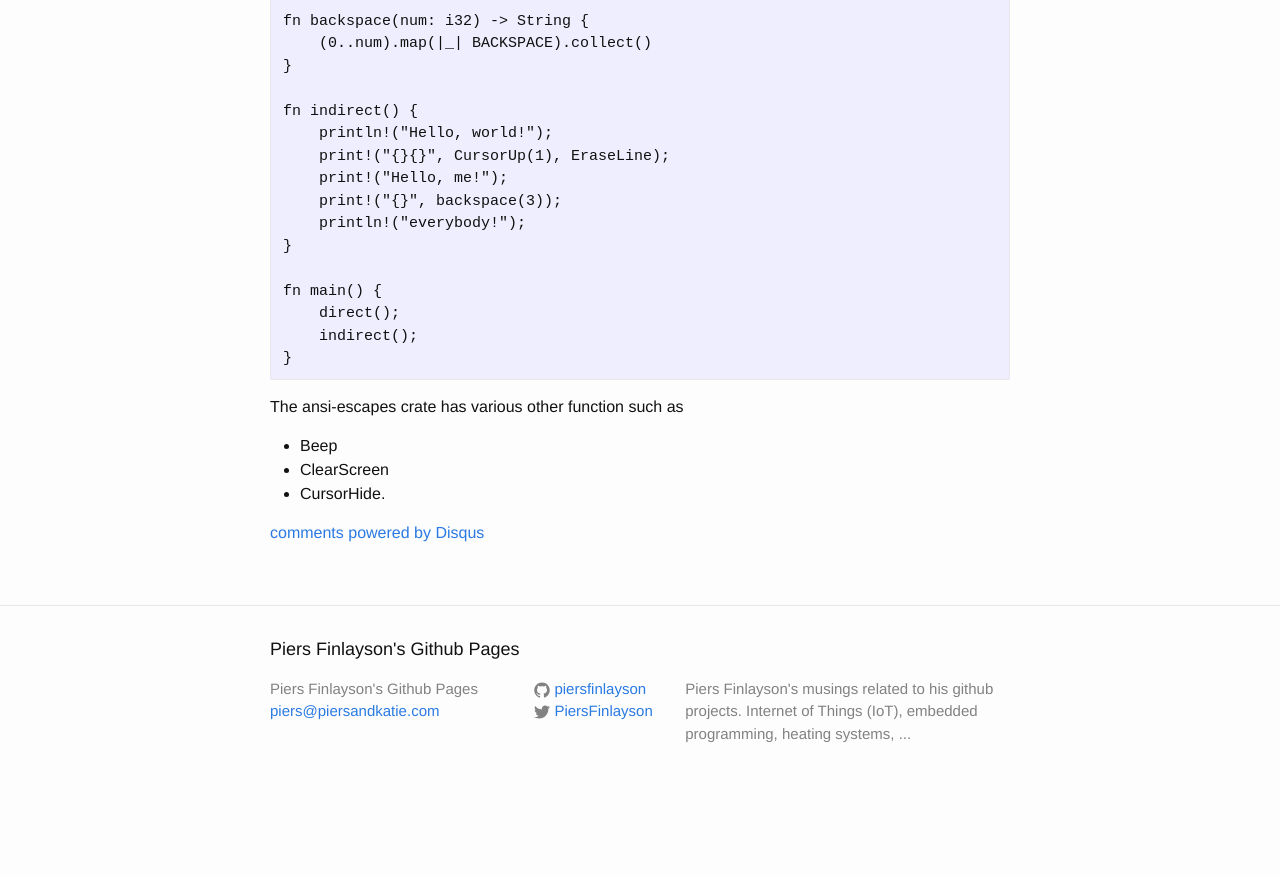
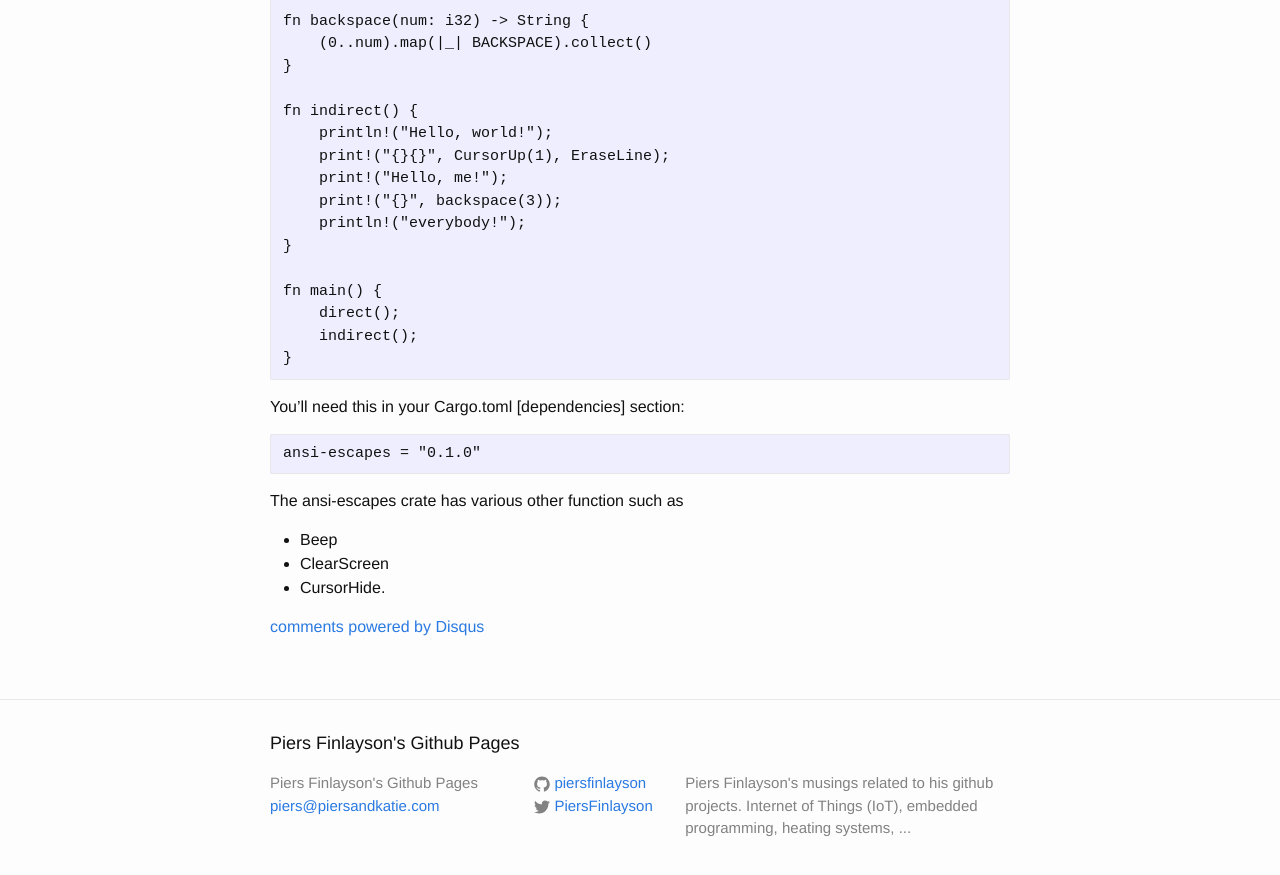
Before and after one commit to piersfinlayson/piersfinlayson.github.io, a Jekyll site: the page built from _posts/2019-02-08-rust-terminal-manipulation.markdown, in a window 1280 px wide and 900 px high, scrolled down 923 px. Shown: the top 875 px of the window. Built offline with Jekyll 4.4.1, drawn with Linux system fonts in a browser that asks for light colours; comment, search, counter and statistics services are not loaded; before the commit the page ends 1728 px from its top, so only the background shows below that.

Commit message:
cargo.toml

````diff
--- a/_posts/2019-02-08-rust-terminal-manipulation.markdown
+++ b/_posts/2019-02-08-rust-terminal-manipulation.markdown
@@ -53,6 +53,12 @@ fn main() {
 }
 ```
 
+You'll need this in your Cargo.toml [dependencies] section:
+
+```
+ansi-escapes = "0.1.0"
+```
+
 The ansi-escapes crate has various other function such as
 
 * Beep
````
